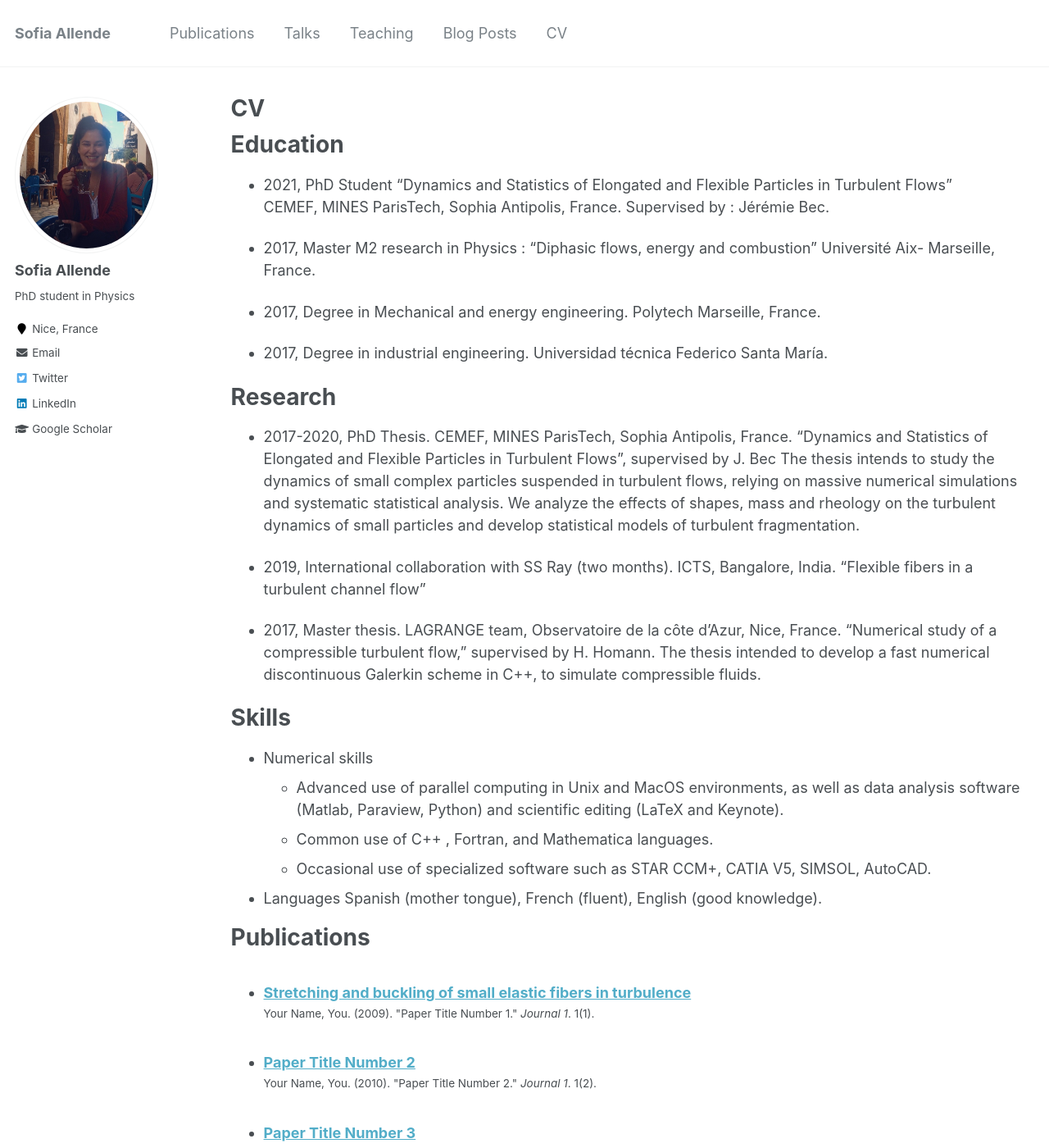
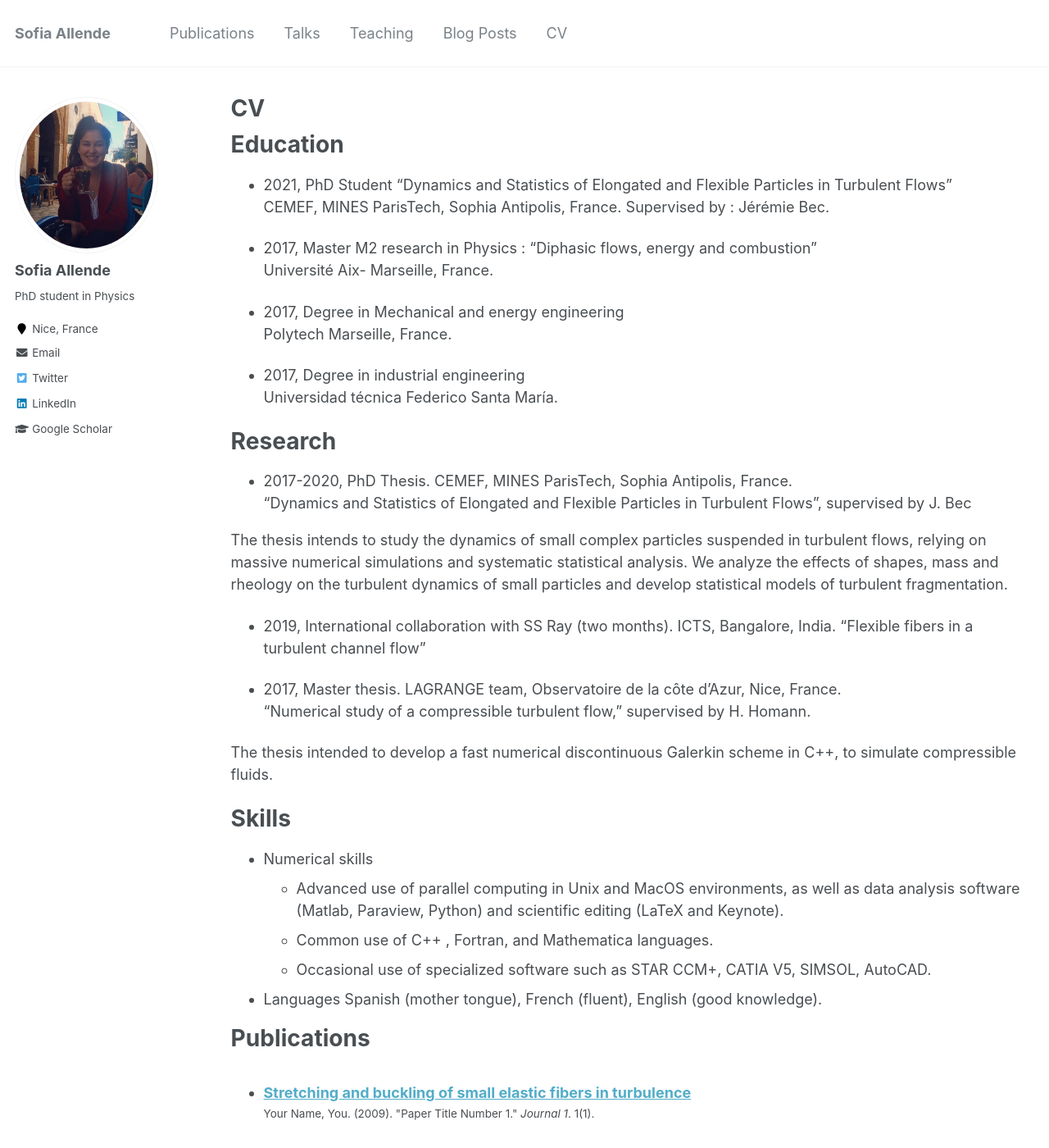
Before and after one commit to sofiallende/sofiallende.github.io, a Jekyll site: the page built from _pages/cv.md, in a window 1280 px wide and 1400 px high. Shown: the whole window at 82% size. Built offline with Jekyll 4.4.1, drawn with Linux system fonts in a browser that asks for light colours.

Commit message:
Update cv.md

```diff
--- a/_pages/cv.md
+++ b/_pages/cv.md
@@ -15,22 +15,27 @@ Education
 “Dynamics and Statistics of Elongated and Flexible Particles in Turbulent Flows”  <br />
 CEMEF, MINES ParisTech, Sophia Antipolis, France. Supervised by : Jérémie Bec.
 
-* 2017, Master M2 research in Physics : “Diphasic flows, energy and combustion” Université Aix- Marseille, France.
+* 2017, Master M2 research in Physics : “Diphasic flows, energy and combustion”  <br />
+Université Aix- Marseille, France.
 
-* 2017, Degree in Mechanical and energy engineering. Polytech Marseille, France.
+* 2017, Degree in Mechanical and energy engineering  <br />
+Polytech Marseille, France.
 
-* 2017, Degree in industrial engineering. Universidad técnica Federico Santa María.
+* 2017, Degree in industrial engineering  <br />
+Universidad técnica Federico Santa María.
 
 Research
 ======
-* 2017-2020, PhD Thesis. CEMEF, MINES ParisTech, Sophia Antipolis, France.
-“Dynamics and Statistics of Elongated and Flexible Particles in Turbulent Flows”, supervised by J. Bec
+* 2017-2020, PhD Thesis. CEMEF, MINES ParisTech, Sophia Antipolis, France.  <br />
+“Dynamics and Statistics of Elongated and Flexible Particles in Turbulent Flows”, supervised by J. Bec  <br />
+
 The thesis intends to study the dynamics of small complex particles suspended in turbulent flows, relying on massive numerical simulations and systematic statistical analysis. We analyze the effects of shapes, mass and rheology on the turbulent dynamics of small particles and develop statistical models of turbulent fragmentation.
 
 * 2019, International collaboration with SS Ray (two months). ICTS, Bangalore, India. “Flexible fibers in a turbulent channel flow”
 
-* 2017, Master thesis. LAGRANGE team, Observatoire de la côte d’Azur, Nice, France.
-“Numerical study of a compressible turbulent flow,” supervised by H. Homann.
+* 2017, Master thesis. LAGRANGE team, Observatoire de la côte d’Azur, Nice, France.  <br />
+“Numerical study of a compressible turbulent flow,” supervised by H. Homann.  <br />
+
 The thesis intended to develop a fast numerical discontinuous Galerkin scheme in C++, to simulate compressible fluids.
 
 
```
